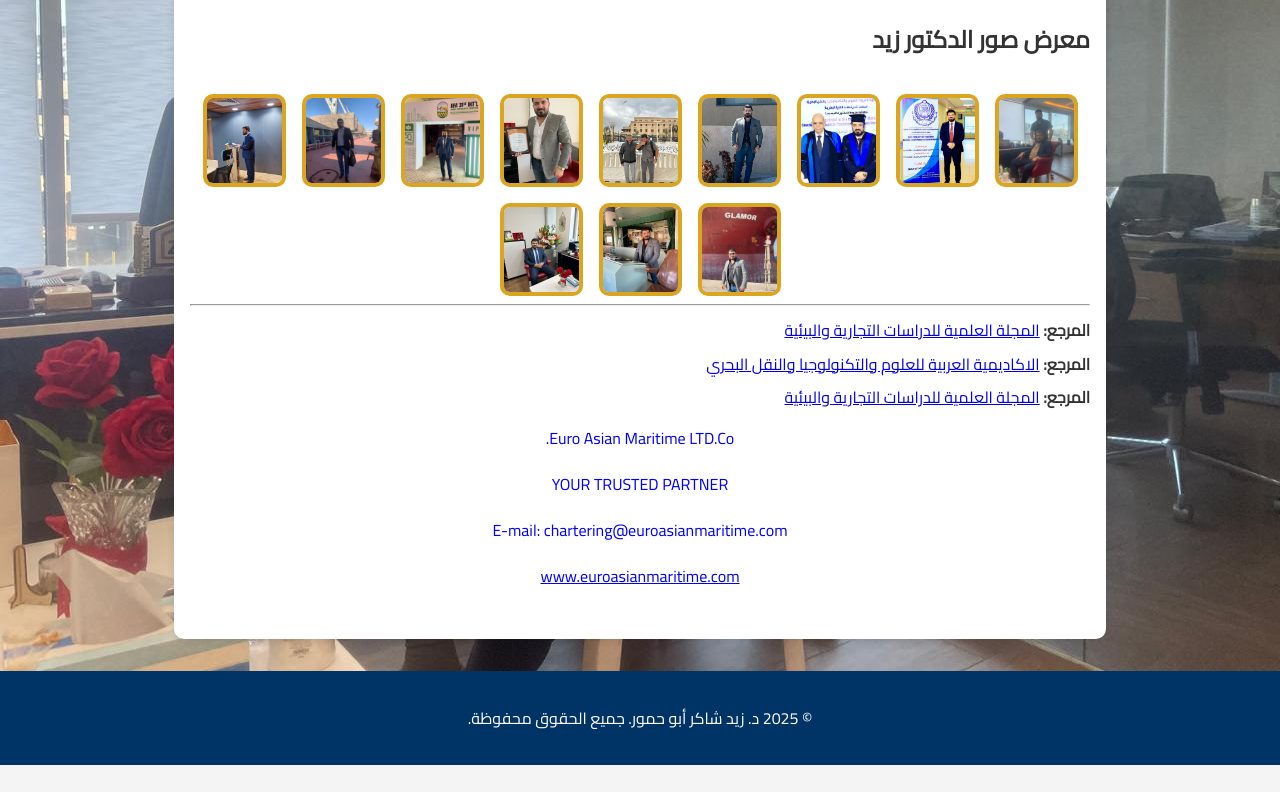
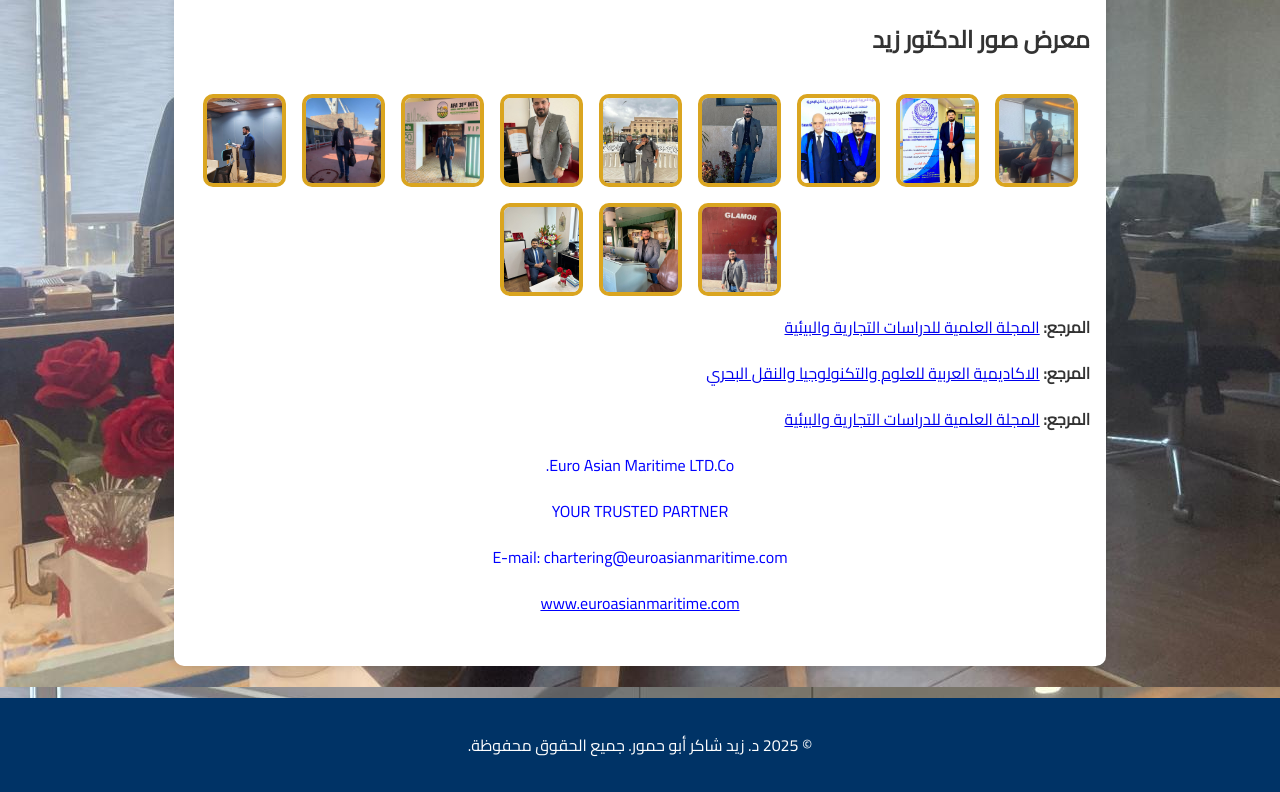
Before and after one commit to AliceAhmad/Dr.Zaid-abu-hamour, a plain HTML site: page index.html in a window 1280 px wide. Shown: the part 2193-2985 px from the top of the page. Before the commit the page ends 2958 px from the top, so only its background shows below. Drawn offline with Linux system fonts and the light colour scheme.

Commit message:
Update index.html

```diff
--- a/index.html
+++ b/index.html
@@ -350,7 +350,7 @@ body::before {
 
 
 
-  <div style="line-height: 1.1;;">
+  <div style="line-height: 1.1>
 <hr>
 <p><strong>المرجع:</strong> <a href="https://journals.ekb.eg/article_304451.html" target="_blank">المجلة العلمية للدراسات التجارية والبيئية</a></p>
 <p><strong>المرجع:</strong> <a href="https://apc.aast.edu/ojs/index.php/MRT/article/view/MRT.2024.03.1.833" target="_blank"> الاكاديمية العربية للعلوم والتكنولوجيا والنقل البحري </a></p>
```
